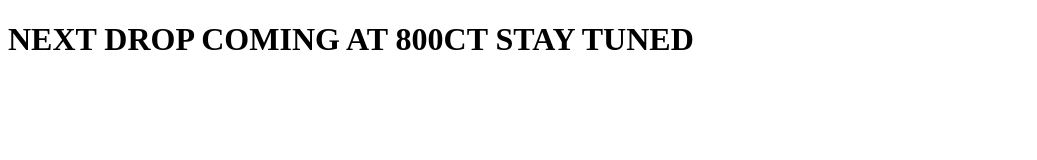
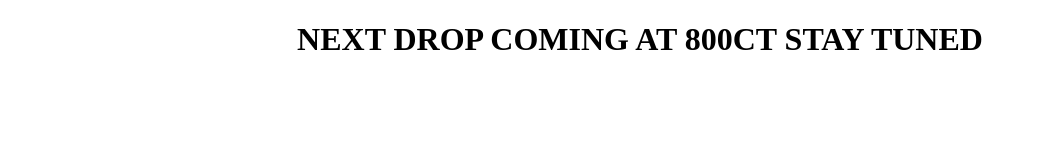
Before and after one commit to IamSouthernFried/Southern, a plain HTML site: page index.html in a window 1280 px wide. Shown: the whole page, without its empty margins (0-1037 px from the left). Drawn offline with Linux system fonts and the light colour scheme.

Commit message:
Update index.html

```diff
--- a/index.html
+++ b/index.html
@@ -11,6 +11,12 @@
   <link rel="manifest" href="/site.webmanifest">
 </head>
 <body>
-  <H1>NEXT DROP COMING AT 800CT STAY TUNED</H1>
+  <div>
+    <p>
+      <center>
+      <H1>NEXT DROP COMING AT 800CT STAY TUNED</H1>
+      </center>
+   </p>
+  </div>
 </body>
 </html>
```
